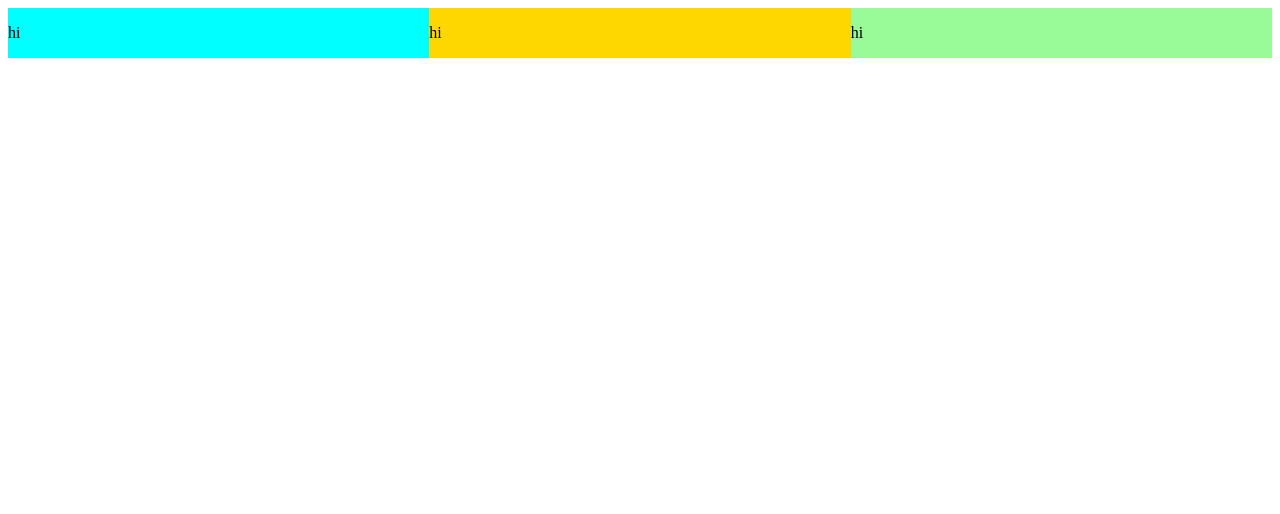
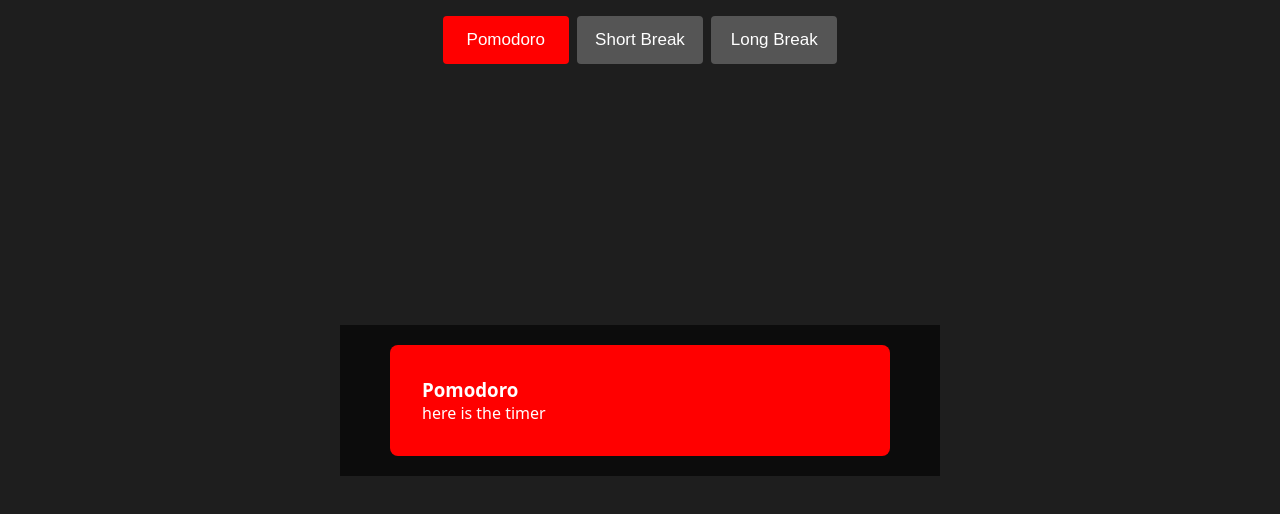
Before and after one commit to alydiiraprice/pomodoro, a plain HTML site: page index.html in a window 1280 px wide. Drawn offline with Linux system fonts and the light colour scheme.

Commit message:
added flexbox within grid, added buttons

```diff
--- a/index.html
+++ b/index.html
@@ -5,15 +5,61 @@
     <meta name="viewport" content="width=device-width, initial-scale=1.0">
     <link rel="stylesheet" href="styles.css">
     <title>Pomodoro Timer</title>
+    <script>
+        function openPage(pageName, elmnt, color) {
+            var i, tabcontent, tablinks;
+            tabcontent = document.getElementsByClassName("tabcontent");
+            for (i = 0; i < tabcontent.length; i++) {
+                tabcontent[i].classList.remove("active");
+            }
+
+            tablinks = document.getElementsByClassName("tablink");
+            for (i = 0; i < tablinks.length; i++) {
+                tablinks[i].style.backgroundColor = "";
+            }
+
+            document.getElementById(pageName).classList.add("active");
+            elmnt.style.backgroundColor = color;
+        }
+
+        document.addEventListener("DOMContentLoaded", function() {
+            document.getElementById("defaultOpen").click();
+        });
+    </script>
 </head>
 <body>
     <div class="grid-container">
-        <div class="leftside"><p>hi</p></div>
-        <div class="timer"><p>hi</p></div>
-        <div class="rightside"><p>hi</p></div>
+        <div class="leftside-gutter"></div>
 
+        <div class="menu">
+            <button class="tablink" onclick="openPage('Pomodoro', this, 'red')" id="defaultOpen">Pomodoro</button>
+            <button class="tablink" onclick="openPage('ShortBreak', this, 'green')">Short Break</button>
+            <button class="tablink" onclick="openPage('LongBreak', this, 'aqua')">Long Break</button>
+        </div>
+
+        <div class="rightside-gutter"></div>
     </div>
 
+    <!-- Overlays live outside the grid so they can sit fixed over the whole page -->
+    <div id="Pomodoro" class="tabcontent">
+        <div class="panel">
+            <h3>Pomodoro</h3>
+            <p>here is the timer</p>
+        </div>
+    </div>
 
+    <div id="ShortBreak" class="tabcontent">
+        <div class="panel">
+            <h3>Settings</h3>
+            <p>here are the settings</p>
+        </div>
+    </div>
+
+    <div id="LongBreak" class="tabcontent">
+        <div class="panel">
+            <h3>Settings</h3>
+            <p>here are the settings</p>
+        </div>
+    </div>
 </body>
 </html>
--- a/styles.css
+++ b/styles.css
@@ -1,33 +1,150 @@
 /* Responsive Grid Layout */
 * {
     box-sizing: border-box;
+    margin: 0;
+    padding: 0;
+    /* add bg color */
+}
+
+:root {
+    --gap: 1rem;
+    --bg: #1e1e1e;
+    --text: #ffffff;
+}
+
+body {
+    background-color: var(--bg);
+    color: var(--text);
+    font-family: system-ui, sans-serif;
 }
 
 /* Using the 12-grid layout structure */
 .grid-container {
     display: grid;
-    grid-template-columns: repeat(12, [col-start] 1fr);
+    gap: var(--gap);
+    grid-template-columns: 1fr;
+    grid-template-areas:
+        "leftside-gutter"
+        "menu"
+        "tabcontent"
+        "rightside-gutter";
+    padding: var(--gap);
 }
 
-.leftside {
-    grid-area: leftside;
-    grid-column: 1/ span 4;
-    background-color: aqua;
+.leftside-gutter {
+    grid-area: leftside-gutter;
+    justify-self: center;
 }
 
-.timer {
-    grid-area: timer;
-    grid-column: 5/ span 4 ;
-    background-color: gold;
+.menu {
+    grid-area: menu;
+    /* grid-column: 5/ span 2 ; */
+    display: flex;
+    flex-direction: column;
+    gap: 0.5rem;
+    justify-self: stretch;
 }
 
-.rightside {
-    grid-area: rightside;
-    grid-column: 9/ span 4;
-    background-color: palegreen;
+.rightside-gutter {
+    grid-area: rightside-gutter;
+    justify-self: center;
 }
 
-/* Large devices (laptops/desktops, 992px and up) */
-/* @media only screen and (min-width: 992px) {...}
+/* Buttons */
 
-/* Extra large devices (large laptops and desktops, 1200px and up) */
+/* Style tab links */
+.tablink {
+   background-color: #555;
+    color: white;
+    border: none;
+    outline: none;
+    cursor: pointer;
+    padding: 14px 16px;
+    font-size: 17px;
+    width: 100%;
+    border-radius: 4px;
+    transition: background-color 0.2s ease;
+}
+
+.tablink:hover {
+  background-color: #777;
+}
+
+/* ===== Tab content as a centered overlay ===== */
+.tabcontent {
+    /* take it out of grid flow entirely, position relative to viewport */
+    position: fixed;
+    inset: 0; /* shorthand for top:0; right:0; bottom:0; left:0; */
+
+    /* center whatever's inside */
+    display: none; /* JS toggles this to 'flex' to open */
+    align-items: center;
+    justify-content: center;
+
+    background-color: rgba(0, 0, 0, 0.6); /* dimmed backdrop over the page */
+    z-index: 100; /* sit above the grid layout */
+
+    padding: 20px;
+}
+
+.tabcontent.active {
+    display: flex;
+}
+
+/* the actual panel/card inside the overlay */
+.tabcontent .panel {
+    background-color: var(--bg, #2a2a2a);
+    color: white;
+    border-radius: 8px;
+    padding: 2rem;
+    width: 100%;
+    max-width: 500px;
+    max-height: 80vh;
+    overflow-y: auto;
+}
+
+#Pomodoro .panel   { background-color: red; }
+#ShortBreak .panel { background-color: green; }
+#LongBreak .panel  { background-color: aqua; }
+
+/* Tablets (768px+): menu becomes a row of 3 buttons, gutters appear beside it */
+@media only screen and (min-width: 768px) {
+    .grid-container {
+        grid-template-columns: 1fr 2fr 1fr;
+        grid-template-areas:
+            "leftside-gutter menu rightside-gutter";
+        align-items: start;
+    }
+
+    .menu {
+        flex-direction: row;
+        justify-content: center;
+    }
+}
+
+/* Laptops/desktops (992px+): restore your original 12-col proportions */
+@media only screen and (min-width: 992px) {
+    .grid-container {
+        grid-template-columns: repeat(12, 1fr);
+        grid-template-areas:
+            "leftside-gutter leftside-gutter leftside-gutter leftside-gutter menu menu menu menu rightside-gutter rightside-gutter rightside-gutter rightside-gutter"
+            "tabcontent tabcontent tabcontent tabcontent tabcontent tabcontent tabcontent tabcontent tabcontent tabcontent tabcontent tabcontent";
+    }
+
+    /* center the panel itself, not just its grid area */
+    .tabcontent {
+        justify-self: center;
+        align-self: center;
+        width: 60%;
+        max-width: 600px;
+    }
+}
+
+/* Large desktops (1200px+): give the layout more breathing room */
+@media only screen and (min-width: 1200px) {
+    .grid-container {
+        max-width: 1400px;
+        margin-inline: auto;
+        gap: 2rem;
+    }
+}
```
Also changed, not shown: scripts.js (added, +24 -0 lines).
